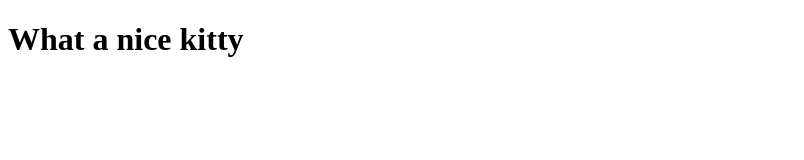
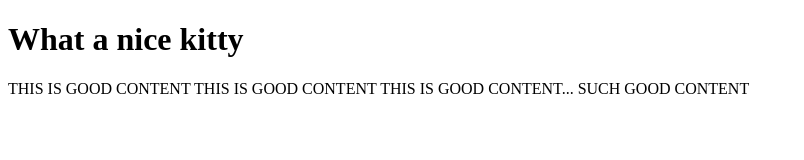
Before and after one commit to EmilyBermudez88/git-collaboration, a plain HTML site: page index.html in a window 1280 px wide. Shown: the whole page, without its empty margins (0-804 px from the left). Drawn offline with Linux system fonts and the light colour scheme.

Commit message:
new p content

```diff
--- a/index.html
+++ b/index.html
@@ -8,5 +8,8 @@
 </head>
 <body>
      <h1>What a nice kitty</h1>
+
+     <p>THIS IS GOOD CONTENT THIS IS GOOD CONTENT THIS IS GOOD CONTENT... SUCH GOOD CONTENT</p>
+
 </body>
 </html>
```
